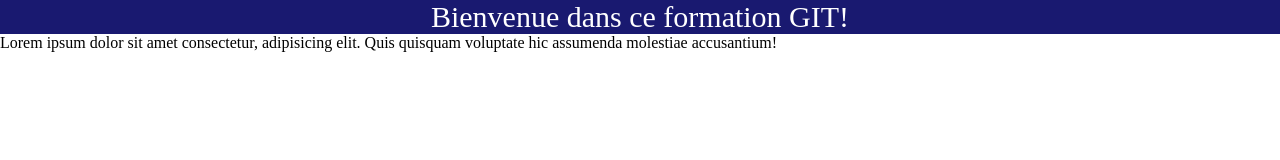
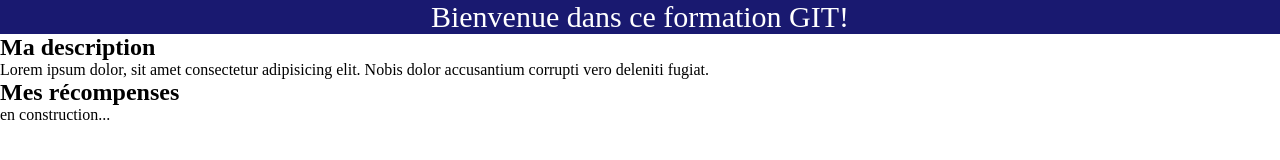
Before and after one commit to benjamindesenlis/Versionning_cours, a plain HTML site: page index.html in a window 1280 px wide. Drawn offline with Linux system fonts and the light colour scheme.

Commit message:
apremfirst

```diff
--- a/index.html
+++ b/index.html
@@ -14,8 +14,18 @@
 
     <!-- TITLE -->
     <div id="top-banner" class="div">Bienvenue dans ce formation GIT!</div>
-    <div class="text-banner">Lorem ipsum dolor sit amet consectetur, adipisicing elit. Quis quisquam voluptate hic
-        assumenda molestiae accusantium!</div>
+    <!-- description -->
+    <div class="div">
+        <h2>Ma description</h2>
+        <p>Lorem ipsum dolor, sit amet consectetur adipisicing elit. Nobis dolor accusantium corrupti vero deleniti
+            fugiat.</p>
+        <!-- recompense -->
+        <div class="div">
+            <h2>Mes récompenses</h2>
+            <p>en construction...</p>
+
+
+
 </body>
 
 </html>
```
